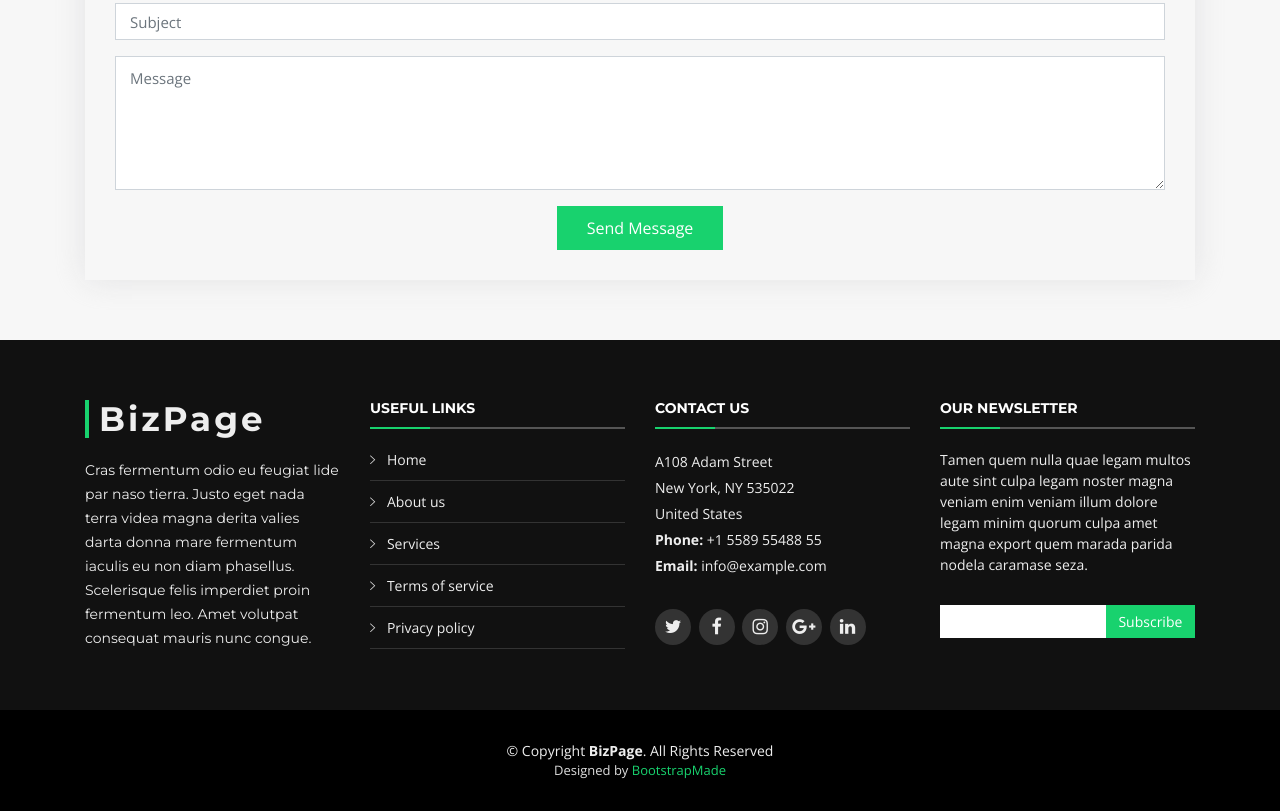
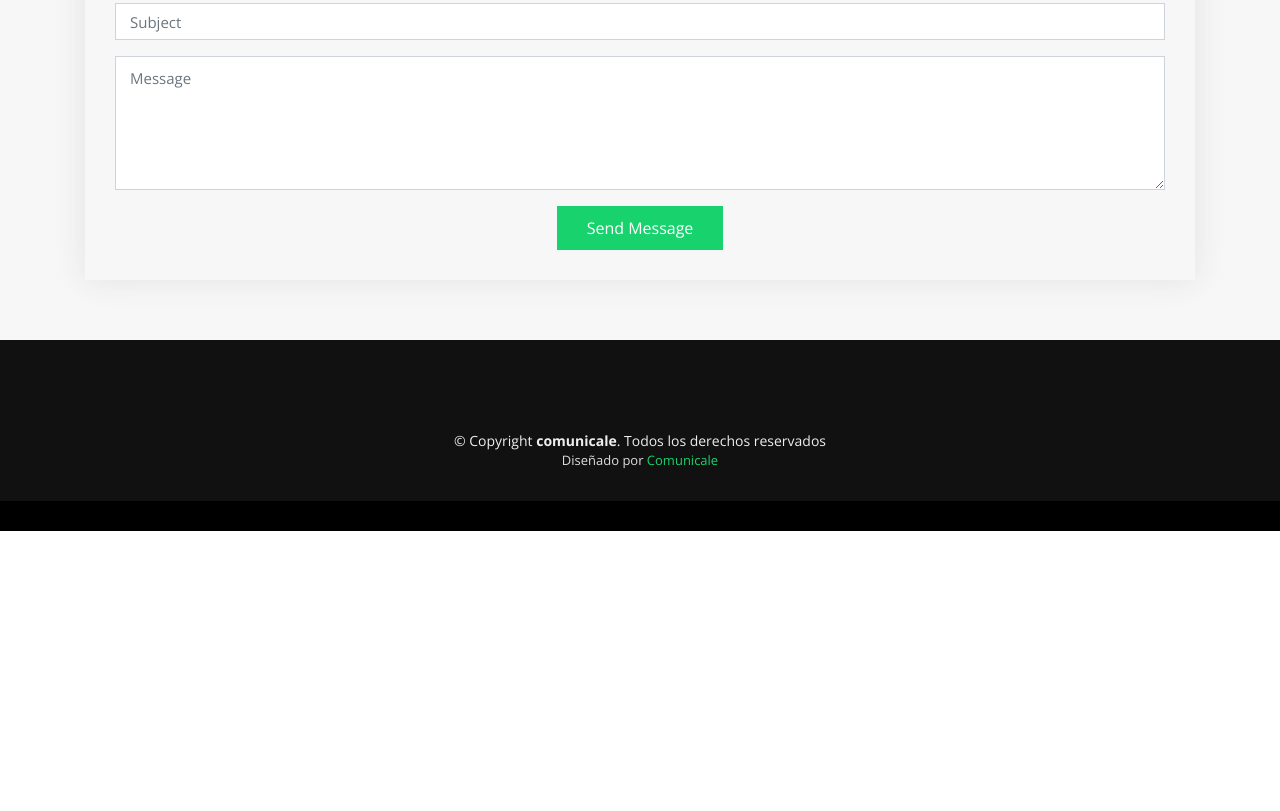
Before and after one commit to alejandraloreto/azurconsultores, a plain HTML site: page index.html in a window 1280 px wide. Shown: the part 4868-5679 px from the top of the page. After the commit the page ends 5399 px from the top, so only its background shows below. Drawn offline with nearby package versions, Linux system fonts and the light colour scheme; files whose address does not match are found by name.

Commit message:
Update index.html

```diff
--- a/index.html
+++ b/index.html
@@ -443,57 +443,9 @@
       <div class="container">
         <div class="row">
 
-          <div class="col-lg-3 col-md-6 footer-info">
-            <h3>BizPage</h3>
-            <p>Cras fermentum odio eu feugiat lide par naso tierra. Justo eget nada terra videa magna derita valies darta donna mare fermentum iaculis eu non diam phasellus. Scelerisque felis imperdiet proin fermentum leo. Amet volutpat consequat mauris nunc congue.</p>
-          </div>
-
-          <div class="col-lg-3 col-md-6 footer-links">
-            <h4>Useful Links</h4>
-            <ul>
-              <li><i class="ion-ios-arrow-right"></i> <a href="#">Home</a></li>
-              <li><i class="ion-ios-arrow-right"></i> <a href="#">About us</a></li>
-              <li><i class="ion-ios-arrow-right"></i> <a href="#">Services</a></li>
-              <li><i class="ion-ios-arrow-right"></i> <a href="#">Terms of service</a></li>
-              <li><i class="ion-ios-arrow-right"></i> <a href="#">Privacy policy</a></li>
-            </ul>
-          </div>
-
-          <div class="col-lg-3 col-md-6 footer-contact">
-            <h4>Contact Us</h4>
-            <p>
-              A108 Adam Street <br>
-              New York, NY 535022<br>
-              United States <br>
-              <strong>Phone:</strong> +1 5589 55488 55<br>
-              <strong>Email:</strong> info@example.com<br>
-            </p>
-
-            <div class="social-links">
-              <a href="#" class="twitter"><i class="fa fa-twitter"></i></a>
-              <a href="#" class="facebook"><i class="fa fa-facebook"></i></a>
-              <a href="#" class="instagram"><i class="fa fa-instagram"></i></a>
-              <a href="#" class="google-plus"><i class="fa fa-google-plus"></i></a>
-              <a href="#" class="linkedin"><i class="fa fa-linkedin"></i></a>
-            </div>
-
-          </div>
-
-          <div class="col-lg-3 col-md-6 footer-newsletter">
-            <h4>Our Newsletter</h4>
-            <p>Tamen quem nulla quae legam multos aute sint culpa legam noster magna veniam enim veniam illum dolore legam minim quorum culpa amet magna export quem marada parida nodela caramase seza.</p>
-            <form action="" method="post">
-              <input type="email" name="email"><input type="submit" value="Subscribe">
-            </form>
-          </div>
-
-        </div>
-      </div>
-    </div>
-
     <div class="container">
       <div class="copyright">
-        &copy; Copyright <strong>BizPage</strong>. All Rights Reserved
+        &copy; Copyright <strong>comunicale</strong>. Todos los derechos reservados
       </div>
       <div class="credits">
         <!--
@@ -502,7 +454,7 @@
         Licensing information: https://bootstrapmade.com/license/
         Purchase the pro version with working PHP/AJAX contact form: https://bootstrapmade.com/buy/?theme=BizPage
       -->
-        Designed by <a href="https://bootstrapmade.com/">BootstrapMade</a>
+        Diseñado por <a href="https://comunicale.cl/">Comunicale</a>
       </div>
     </div>
   </footer><!-- End Footer -->
```
